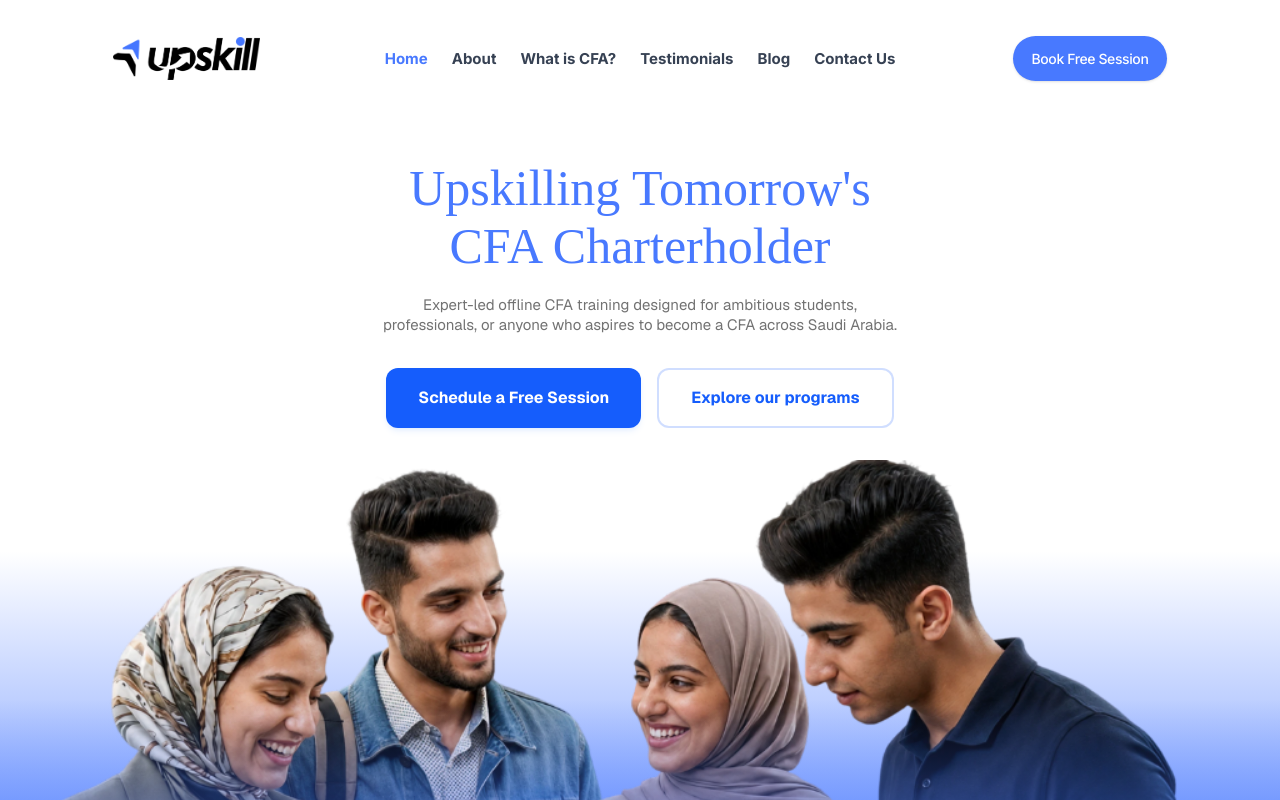
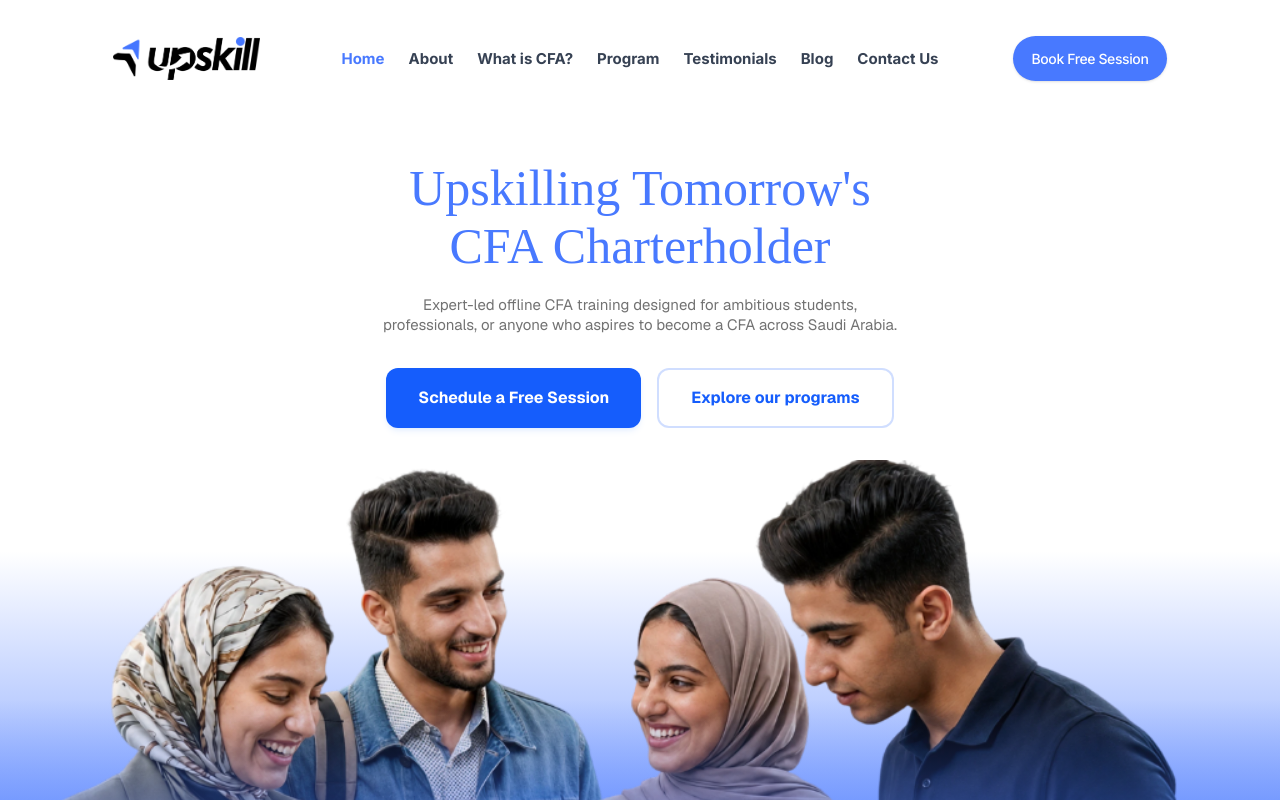
Before and after one commit to mailattfg-ops/upskill, a Next.js app: page / in a window 1280 px wide. Shown: the top 800 px of the page. Built offline with nearby package versions, Linux system fonts and the light colour scheme; no server answers; the database is empty; a web font is replaced by a local one.

Commit message:
chore: restore Program link in Navbar as placeholder link (#)

```diff
--- a/src/components/Navbar.tsx
+++ b/src/components/Navbar.tsx
@@ -60,6 +60,12 @@ export default function Navbar() {
               className={`transition-colors text-nav-links whitespace-nowrap ${isCfaPage || isBlogPage ? 'text-white hover:text-gray-200' : 'text-gray-700 hover:text-brand-blue'}`}
             >
               What is CFA?
+            </Link>
+            <Link
+              href="#"
+              className={`transition-colors text-nav-links whitespace-nowrap ${isCfaPage || isBlogPage ? 'text-white hover:text-gray-200' : 'text-gray-700 hover:text-brand-blue'}`}
+            >
+              Program
             </Link>
             <Link
               href="/#testimonials"
@@ -135,6 +141,7 @@ export default function Navbar() {
           <Link href="/" onClick={() => setIsOpen(false)} className={`font-semibold text-sm py-1 ${isCfaPage || isBlogPage ? 'text-white' : 'text-blue-600'}`}>Home</Link>
           <Link href="/#about-company" onClick={() => setIsOpen(false)} className={`font-semibold text-sm py-1 ${isCfaPage || isBlogPage ? 'text-white/80 hover:text-white' : 'text-gray-600 hover:text-blue-600'}`}>About</Link>
           <Link href="/what-is-cfa" onClick={() => setIsOpen(false)} className={`font-semibold text-sm py-1 ${isCfaPage || isBlogPage ? 'text-white/80 hover:text-white' : 'text-gray-600 hover:text-blue-600'}`}>What is CFA?</Link>
+          <Link href="#" onClick={() => setIsOpen(false)} className={`font-semibold text-sm py-1 ${isCfaPage || isBlogPage ? 'text-white/80 hover:text-white' : 'text-gray-600 hover:text-blue-600'}`}>Program</Link>
           <Link href="/#testimonials" onClick={() => setIsOpen(false)} className={`font-semibold text-sm py-1 ${isCfaPage || isBlogPage ? 'text-white/80 hover:text-white' : 'text-gray-600 hover:text-blue-600'}`}>Testimonials</Link>
           <Link href="/#blogs" onClick={() => setIsOpen(false)} className={`font-semibold text-sm py-1 ${isCfaPage || isBlogPage ? 'text-white/80 hover:text-white' : 'text-gray-600 hover:text-blue-600'}`}>Blog</Link>
           <Link href="/contact" onClick={() => setIsOpen(false)} className={`font-semibold text-sm py-1 ${isCfaPage || isBlogPage ? 'text-white/80 hover:text-white' : 'text-gray-600 hover:text-blue-600'}`}>Contact Us</Link>
```
